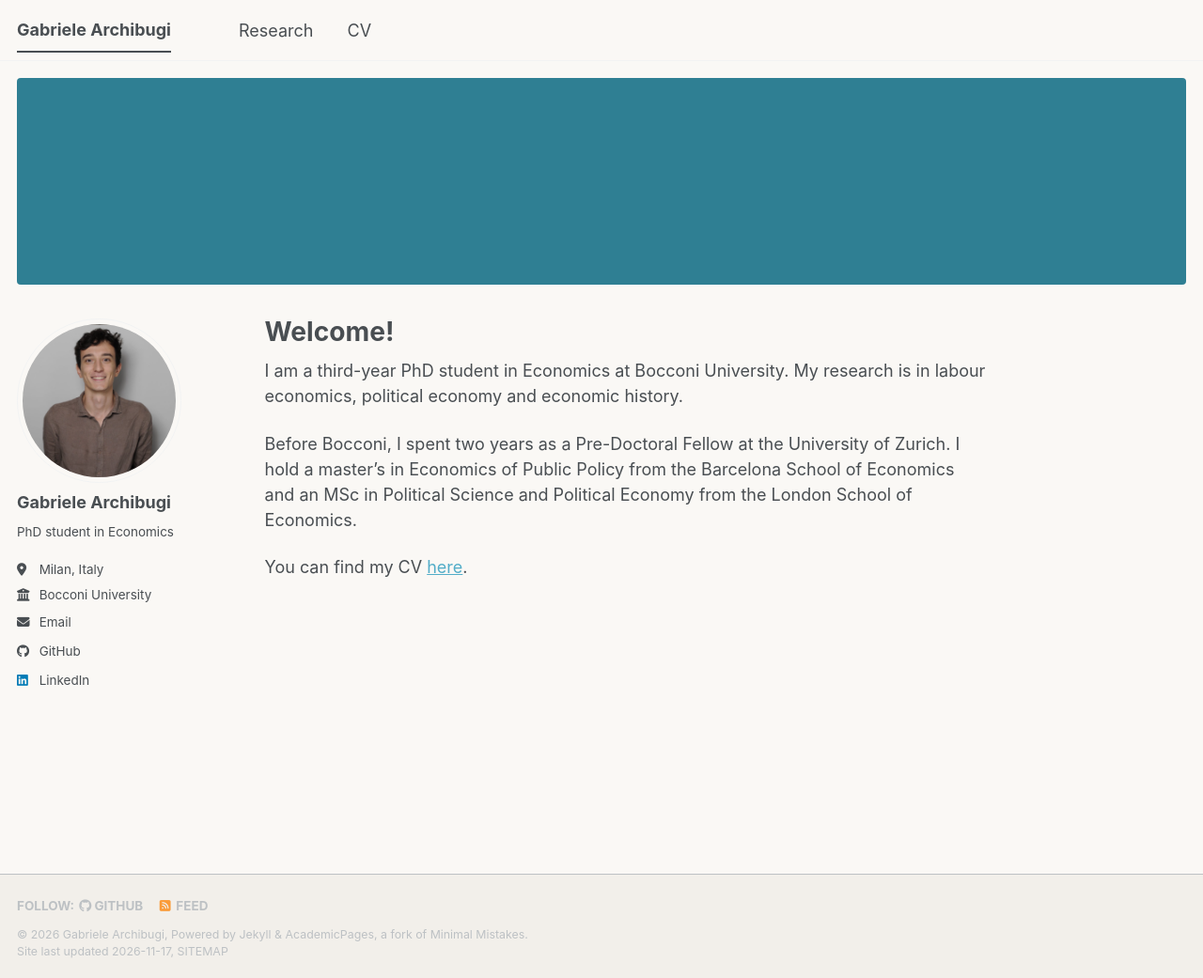
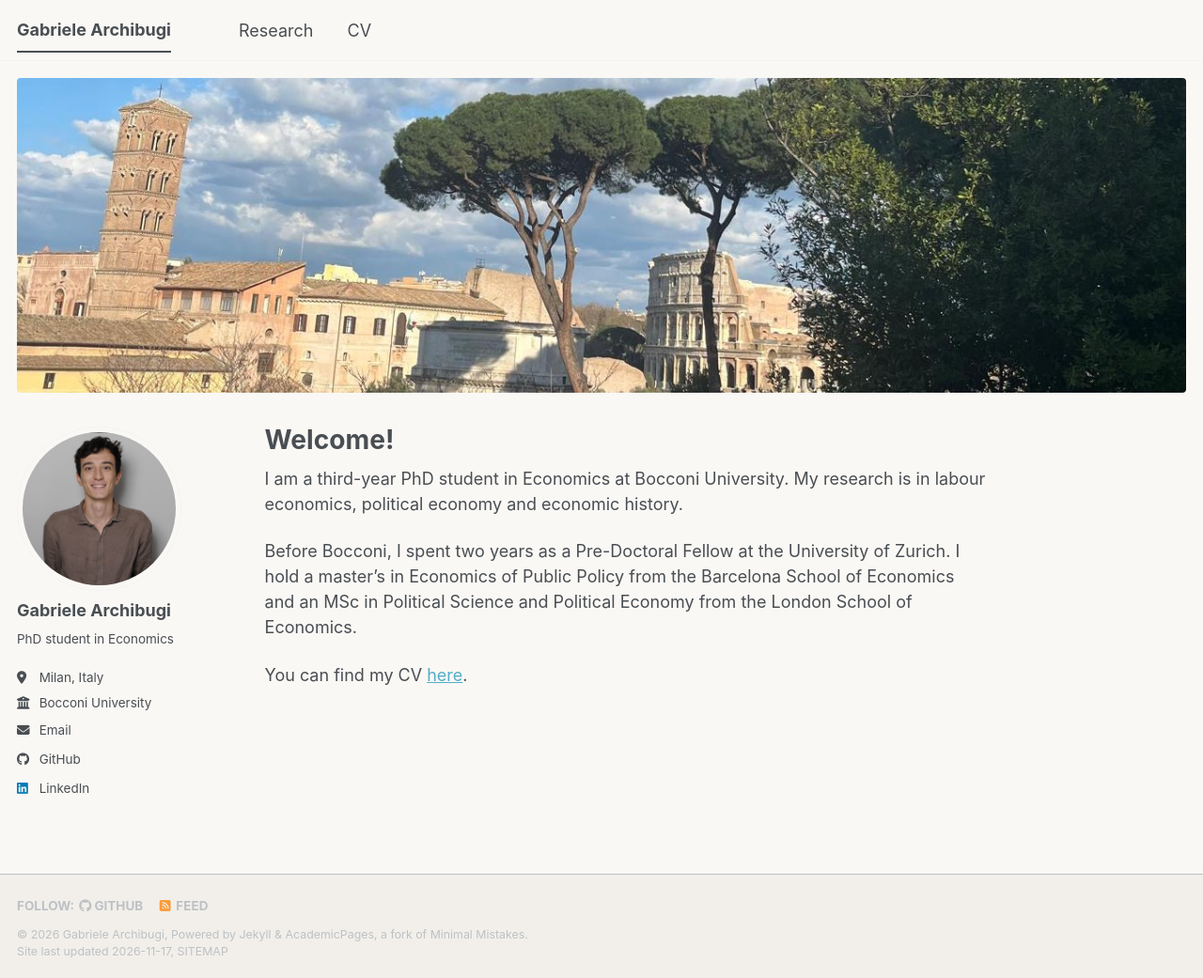
Before and after one commit to garchibugi/garchibugi.github.io, a Jekyll site: the page built from _pages/about.md, in a window 1280 px wide and 1041 px high. Shown: the whole window at 94% size. Built offline with Jekyll 4.4.1, drawn with Linux system fonts in a browser that asks for light colours; a script bundle is joined from its source files by our own code; a style sheet for code colours, icons or effects is not loaded.

Commit message:
Use Colosseum photo as banner
Co-Authored-By: Claude Opus 5.5 <noreply@anthropic.com>

```diff
--- a/_config.yml
+++ b/_config.yml
@@ -16,8 +16,8 @@ description              : &description "Gabriele Archibugi, PhD student in Econ
 url                      : https://garchibugi.github.io
 baseurl                  : ""
 repository               : "garchibugi/garchibugi.github.io"
-banner_image             :  # wide picture shown under the top menu; put the file in /images/ and write its name here
-banner_alt               :  # short description of the picture
+banner_image             : "banner_colosseum.jpg" # wide picture shown under the top menu; put the file in /images/ and write its name here
+banner_alt               : "Pine trees and the Colosseum seen from the Palatine Hill" # short description of the picture
 
 author:
   # Biographic information
--- a/_sass/layout/_banner.scss
+++ b/_sass/layout/_banner.scss
@@ -16,19 +16,20 @@
   .site-banner__placeholder {
     display: block;
     width: 100%;
+    border-radius: $border-radius;
+  }
+
+  // The picture keeps its own proportions, so crop it to the shape you want.
+  img {
+    height: auto;
+  }
+
+  .site-banner__placeholder {
     height: 140px;
-    border-radius: $border-radius;
+    background: $primary-color;
 
     @include breakpoint($medium) {
       height: 220px;
     }
   }
-
-  img {
-    object-fit: cover;
-  }
-
-  .site-banner__placeholder {
-    background: $primary-color;
-  }
 }
```
Also changed, not shown: images/banner_colosseum.jpg (added).
